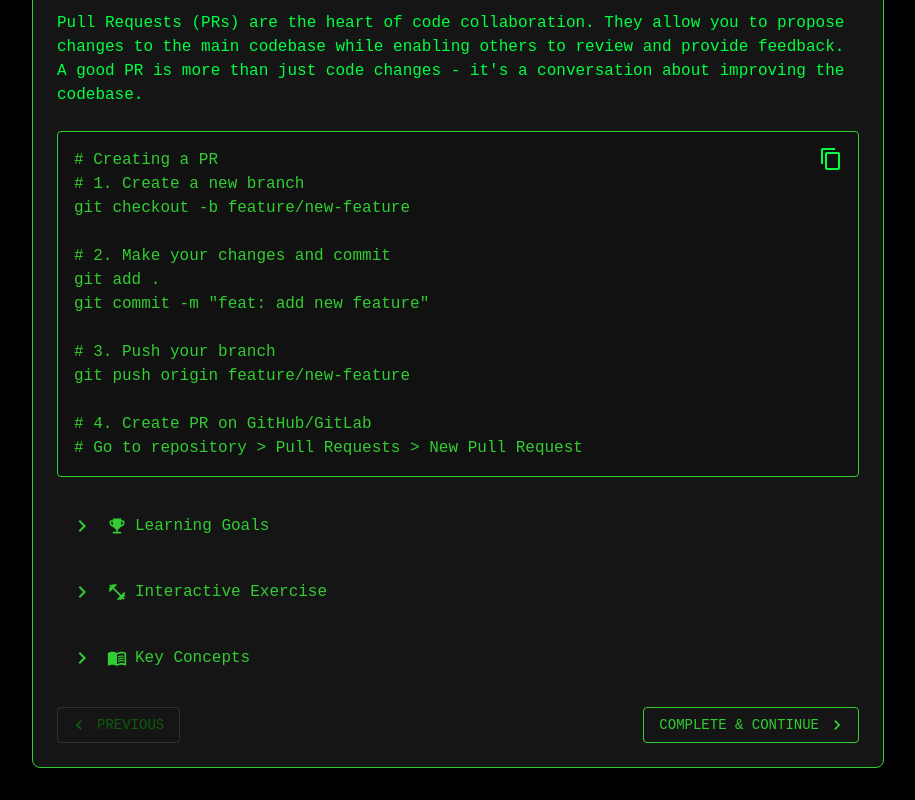
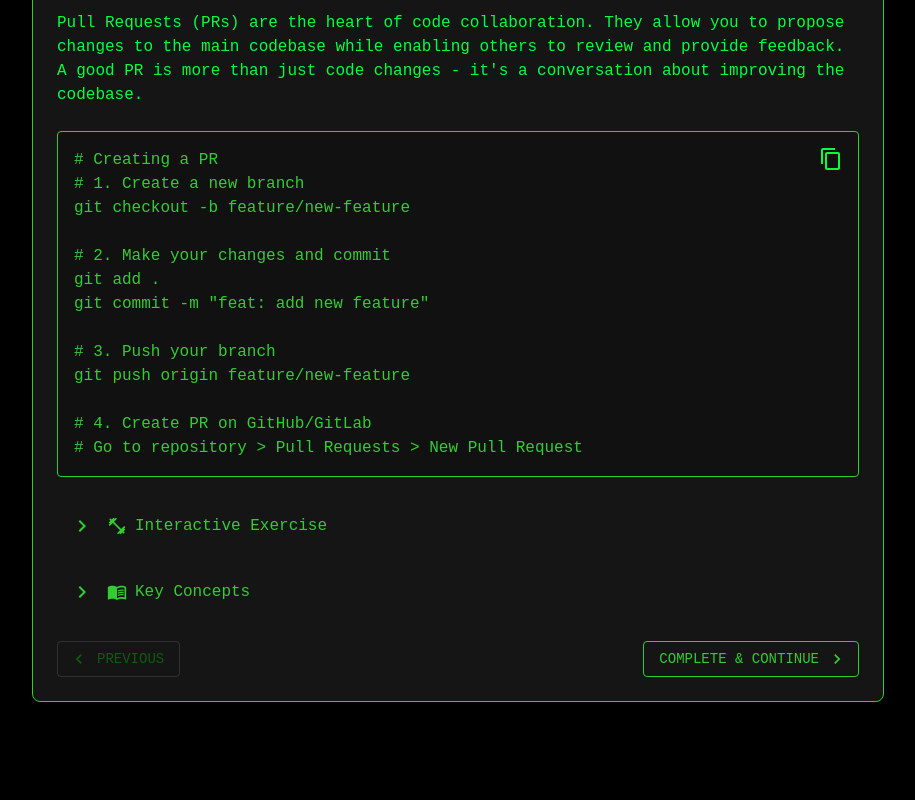
Before and after one commit to ishaan000/git-guide, a Next.js app: page /prs in a window 1280 px wide. Shown: the part 390-1190 px from the top of the page, without its empty margins (182-1097 px from the left). After the commit the page ends 1124 px from the top, so only its background shows below. Built offline with nearby package versions, Linux system fonts and the light colour scheme.

Commit message:
fix: remove empty `additional learning` section

```diff
--- a/src/components/SectionContent.tsx
+++ b/src/components/SectionContent.tsx
@@ -56,11 +56,6 @@ export default function SectionContent({
 
   // Split additionalContent into sections
   const sections = section.additionalContent?.split(/\n(?=🎯|💡|📚)/) || [];
-  const learningGoals =
-    sections
-      .find((s) => s.startsWith("🎯"))
-      ?.replace("🎯 Learning Goals:", "")
-      .trim() || "";
   const interactiveExercise =
     sections
       .find((s) => s.startsWith("💡"))
@@ -142,23 +137,6 @@ export default function SectionContent({
       {section.additionalContent && (
         <Box sx={{ mb: 3 }}>
           <ExpandableSection
-            title="Learning Goals"
-            variant="goals"
-            content={
-              <Typography
-                variant="body2"
-                component="pre"
-                sx={{
-                  whiteSpace: "pre-wrap",
-                  fontFamily: "monospace",
-                  mb: 0,
-                }}
-              >
-                {learningGoals}
-              </Typography>
-            }
-          />
-          <ExpandableSection
             title="Interactive Exercise"
             variant="exercise"
             content={
```
